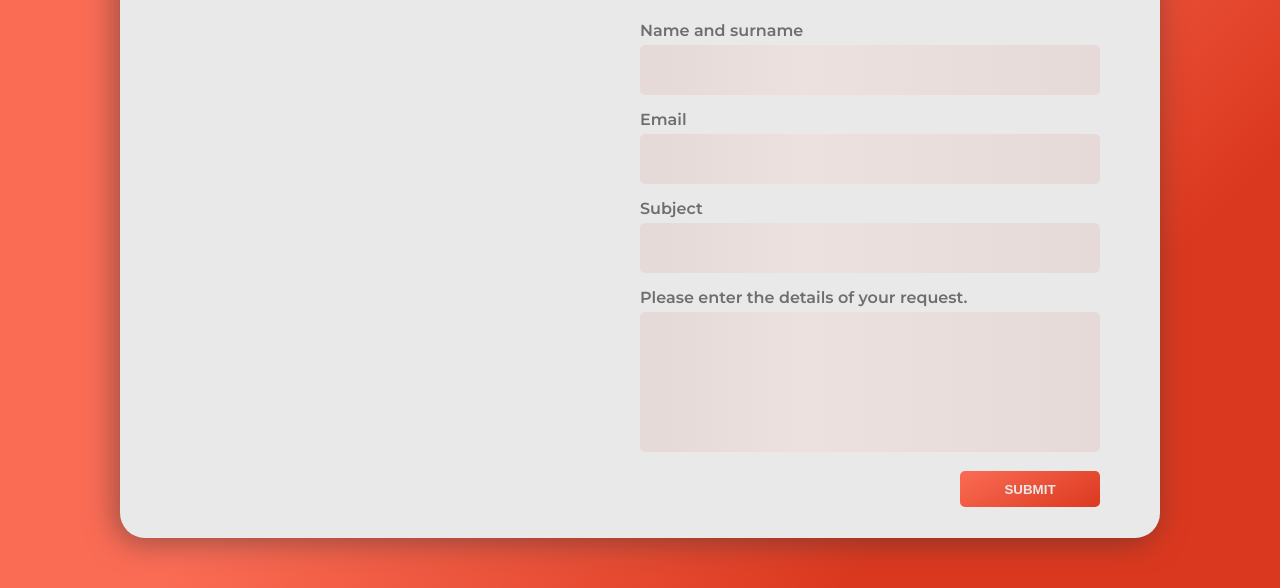
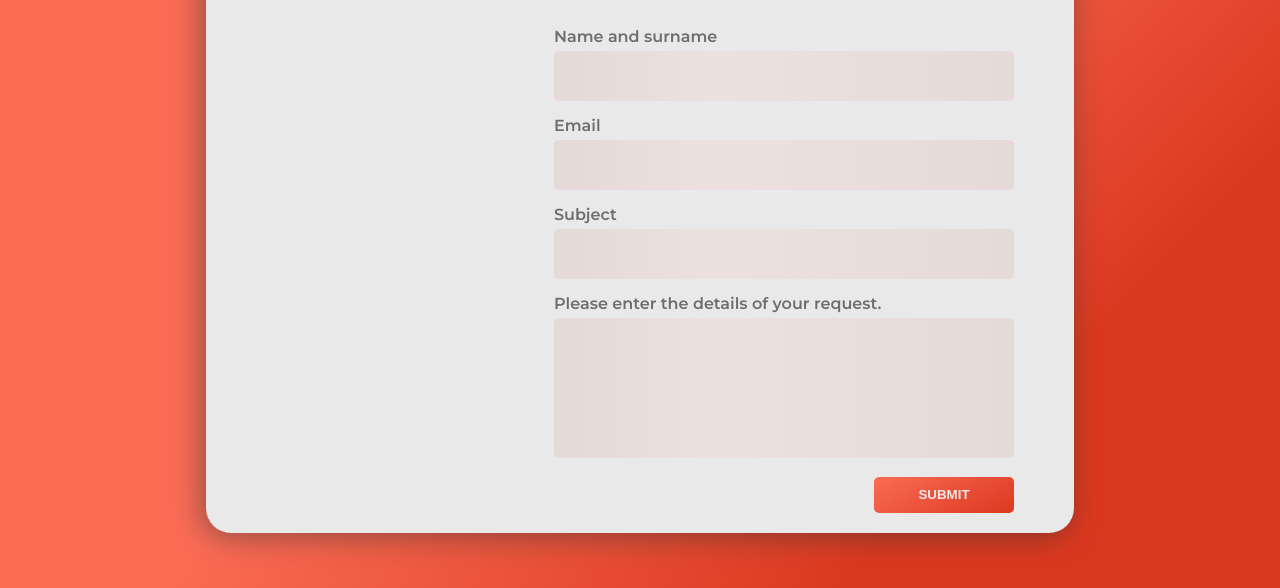
Before and after one commit to Yhunie-the-cat/contact-form, a plain HTML site: page index.html in a window 1280 px wide. Shown: the part 212-800 px from the top of the page. Drawn offline with Linux system fonts and the light colour scheme.

Commit message:
style fix for mozilla

```diff
--- a/css/style.scss
+++ b/css/style.scss
@@ -30,36 +30,31 @@ html {
 
 body {
    width: 100%;
+   padding: 20px;
    height: 100vh;
    background: linear-gradient(
       135deg,
       rgba(251, 108, 85, 1) 46%,
       rgba(219, 57, 31, 1) 79%
    );
+   display: flex;
+   align-items: center;
+   justify-content: center;
 }
 
 #container {
-   width: 100%;
+   width: 70%;
    max-width: 1040px;
-   min-height: 700px;
-   height: fit-content;
    background-color: #e9e9e9;
    box-shadow: -4px 4px 30px 0px rgba(50, 50, 50, 0.5);
    border-radius: 25px;
-   position: absolute;
-   left: 0;
-   right: 0;
-   top: 0;
-   bottom: 0;
-   margin: auto;
    padding: 90px 60px 20px 60px;
+   overflow: auto;
 }
 
 form {
    width: 100%;
    max-width: 460px;
-   min-height: 448px;
-   height: fit-content;
    float: right;
 }
 
@@ -109,6 +104,7 @@ button:hover {
 
 @media screen and (max-width: 425px) {
    #container {
+      width: 100%;
       padding: 90px 20px 20px 20px;
    }
 }
```
Also changed, not shown: css/style.css, 1 other file.
